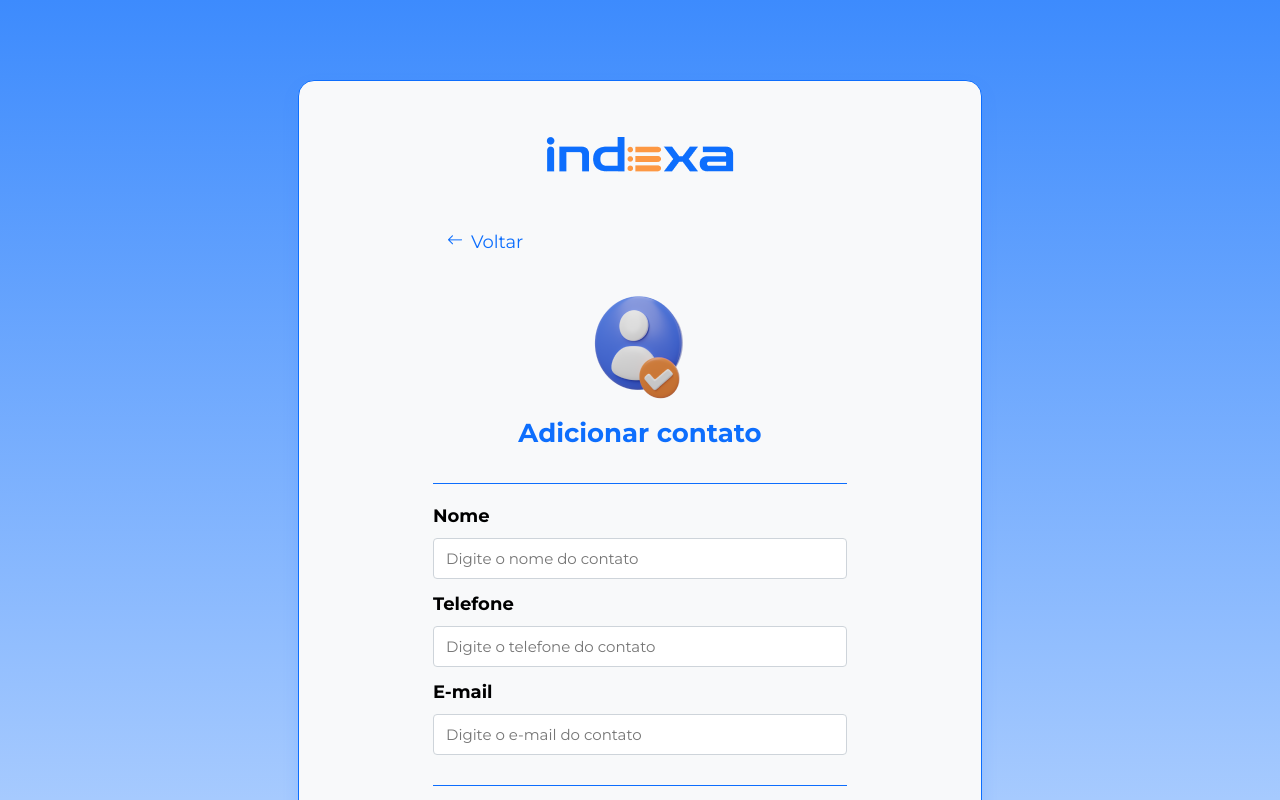
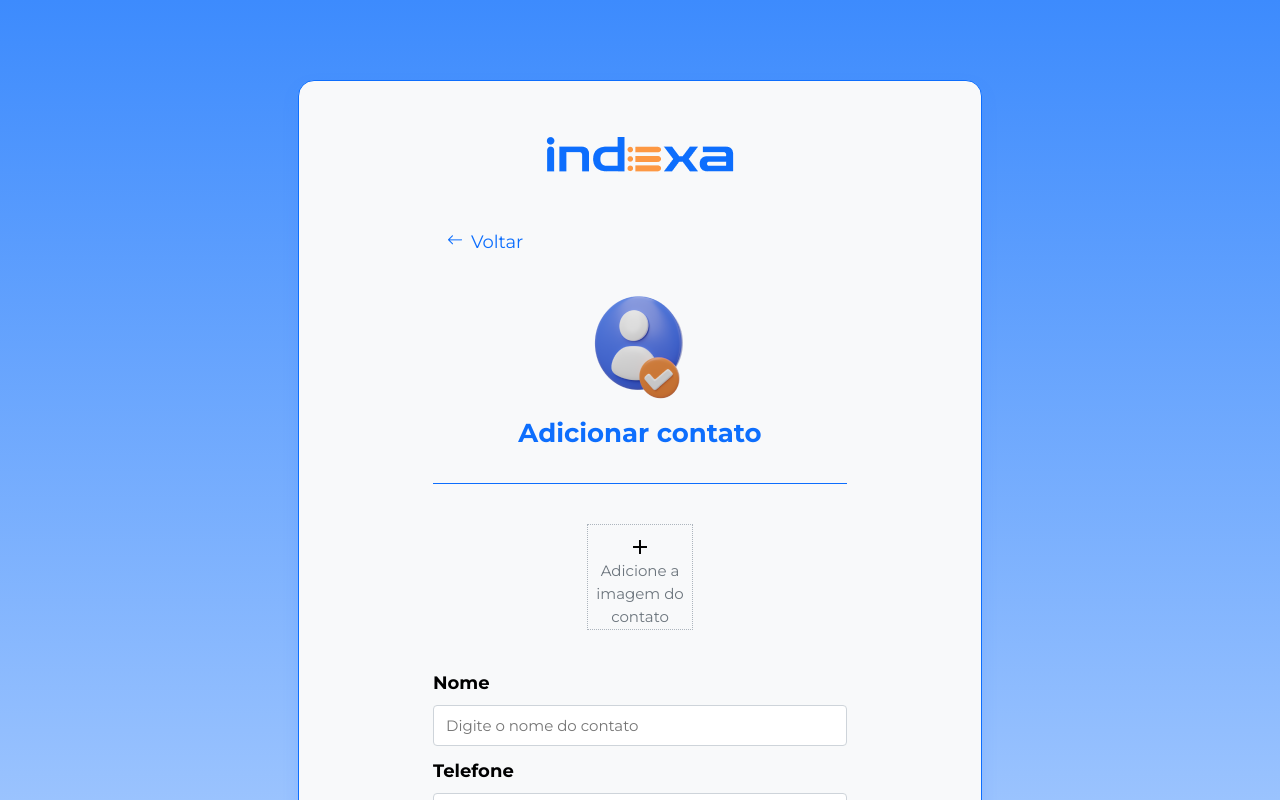
Before and after one commit to mirellyfy/indexa-2.0, an Angular app: page /formulario in a window 1280 px wide. Shown: the top 800 px of the page. Built offline with nearby package versions, Linux system fonts and the light colour scheme; a web font is replaced by a local one.

Commit message:
adicionando imagens com o FileReader aula 3

```diff
--- a/backend/db.json
+++ b/backend/db.json
@@ -4,7 +4,7 @@
       "nome": "Maria",
       "telefone": "99 99999999",
       "email": "maria@email.com",
-      "aniversario": "01/06/1995",
+      "aniversario": "1995-03-06",
       "redes": "",
       "observacoes": "",
       "id": 1
@@ -13,19 +13,10 @@
       "nome": "João",
       "telefone": "88 88888888",
       "email": "joao@email.com",
-      "aniversario": "06/01/1990",
+      "aniversario": "1990-06-01",
       "redes": "",
       "observacoes": "",
       "id": 2
-    },
-    {
-      "nome": "teste",
-      "telefone": "99999",
-      "email": "teste@email.com",
-      "aniversario": "",
-      "redes": "",
-      "observacoes": "",
-      "id": 3
     }
   ]
 }
--- a/src/app/paginas/formulario-contato/formulario-contato.component.css
+++ b/src/app/paginas/formulario-contato/formulario-contato.component.css
@@ -170,3 +170,49 @@ input:focus {
   color: red;
   margin-bottom: 12px;
 }
+
+.imagem-contato {
+  width: 104px;
+  height: 104px;
+  border: 1px dotted #adb5bd;
+  margin: 40px auto;
+  display: flex;
+  flex-direction: column;
+  align-items: center;
+  justify-content: center;
+  text-align: center;
+  position: relative;
+}
+
+.imagem-contato i {
+  margin-top: 8px;
+}
+
+.imagem-contato label {
+  font-family: "Montserrat";
+  font-size: 15px;
+  font-weight: 400;
+  line-height: 23px;
+  letter-spacing: 0px;
+  text-align: center;
+  color: #6c757d;
+  margin: 0;
+  cursor: pointer;
+}
+
+.imagem-contato input {
+  opacity: 0;
+  position: absolute;
+  top: 0;
+  left: 0;
+}
+
+figure img {
+  width: 100px;
+  height: 100px;
+  object-fit: cover;
+}
+
+figure {
+  margin: 0 0 16px 0;
+}
--- a/src/app/paginas/formulario-contato/formulario-contato.component.html
+++ b/src/app/paginas/formulario-contato/formulario-contato.component.html
@@ -16,6 +16,15 @@
   </header>
   <app-separador></app-separador>
   <form [formGroup]="contatoForm" (ngSubmit)="salvarContato()" >
+    <div role="button" class="imagem-contato">
+      <i class="material-icons">add</i>
+      <label for="avatar">Adicione a imagem do contato</label>
+      <input
+      type="file"
+      accept="image/*"
+      id="avatar"
+      required>
+    </div>
     <label for="nome">Nome</label>
     <input
       type="text"
--- a/src/app/paginas/formulario-contato/formulario-contato.component.ts
+++ b/src/app/paginas/formulario-contato/formulario-contato.component.ts
@@ -68,5 +68,6 @@ export class FormularioContatoComponent implements OnInit {
 
   cancelar() {
     this.contatoForm.reset();
+    this.router.navigateByUrl('/lista-contatos');
   }
 }
--- a/src/app/paginas/perfil-contato/perfil-contato.component.ts
+++ b/src/app/paginas/perfil-contato/perfil-contato.component.ts
@@ -39,7 +39,7 @@ ngOnInit(): void {
   if(id) {
     this.contatoService.buscarPorId(parseInt(id)).subscribe((contato) => {
       this.contato = contato
-    })
+    });
   }
 }
 
--- a/src/app/services/contato.service.ts
+++ b/src/app/services/contato.service.ts
@@ -42,5 +42,4 @@ export class ContatoService {
       return this.salvarContato(contato)
     }
   }
-
 }
```
